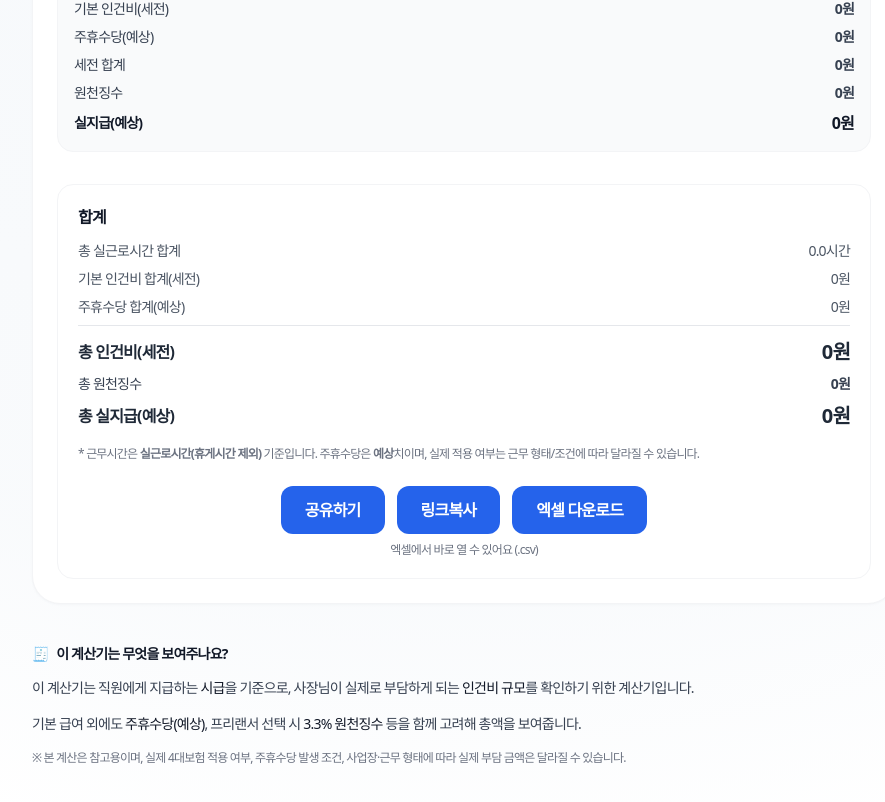
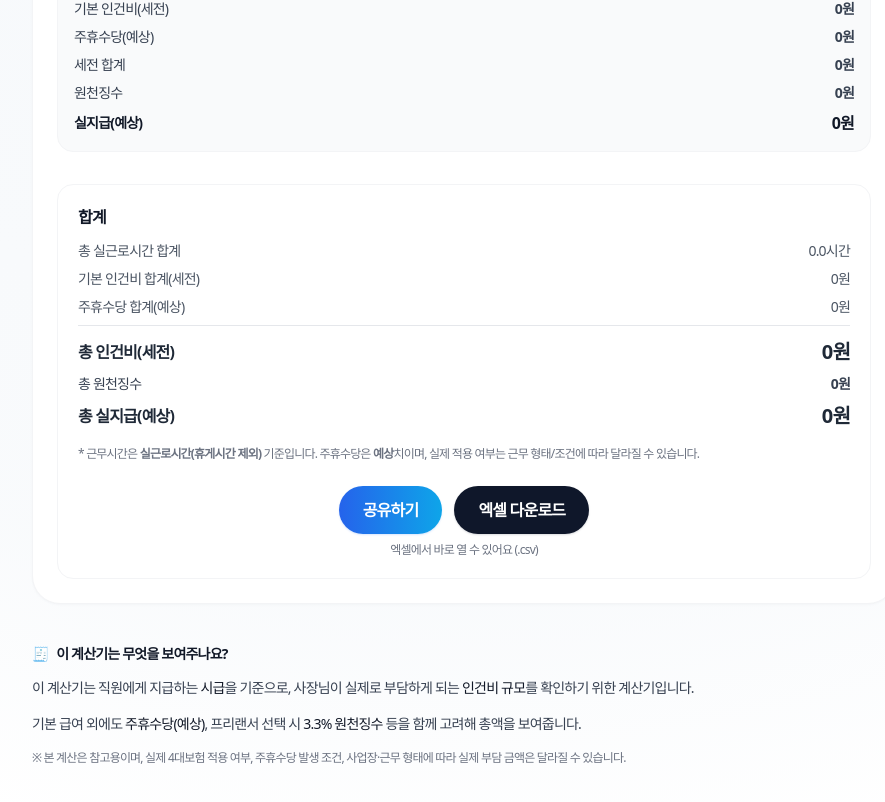
Before and after one commit to greentea2417/semogye-calculator, a Next.js app: page /hourly-multi in a window 1280 px wide. Shown: the part 682-1484 px from the top of the page, without its empty margins (176-1061 px from the left). Built offline with nearby package versions, Linux system fonts and the light colour scheme; a web font is replaced by a local one.

Commit message:
style: unify share actions and button palette

```diff
--- a/app/bonus/page.tsx
+++ b/app/bonus/page.tsx
@@ -151,7 +151,7 @@ function BonusContent() {
         </p>
 
         <div className="mt-6">
-          <BottomActions onCopyLink={handleShare} onShare={handleShare} />
+          <BottomActions onShare={handleShare} />
         </div>
       </section>
     </main>
--- a/app/burden/page.tsx
+++ b/app/burden/page.tsx
@@ -108,7 +108,7 @@ export default function BurdenPage() {
 
         <p className="text-xs text-gray-500">* 입력 즉시 자동 계산됩니다.</p>
 
-        <BottomActions copyLabel="링크복사" onCopyLink={onCopyLink} />
+        <BottomActions onShare={onCopyLink} />
       </section>
 
       {/* 결과 */}
--- a/app/compare/page.tsx
+++ b/app/compare/page.tsx
@@ -171,11 +171,6 @@ export default function ComparePage() {
         </p>
 
           <BottomActions
-          copyLabel="링크 복사"
-          onCopyLink={async () => {
-            await copyToClipboardSafe(shareUrl);
-            alert("현재 입력값이 포함된 링크가 복사되었습니다.");
-          }}
             onShare={async () => {
               const r = await shareOrCopy("세모계 알바 vs 프리랜서 비교", shareUrl);
               if (r.method === "copy") alert("현재 입력값이 포함된 링크가 복사되었습니다.");
--- a/app/components/BottomActions.tsx
+++ b/app/components/BottomActions.tsx
@@ -1,71 +1,50 @@
 "use client";
 
 type Props = {
-  // Excel (선택)
   excelLabel?: string;
   excelHint?: string;
   onExcelDownload?: () => void;
-
-  // Link copy (선택)
-  copyLabel?: string;
-  onCopyLink?: () => void;
-
-  // Share (선택)
   shareLabel?: string;
   onShare?: () => void;
+  shareHint?: string;
 };
 
 export default function BottomActions({
   excelLabel = "엑셀 다운로드",
   excelHint,
   onExcelDownload,
-
-  copyLabel = "링크 복사",
-  onCopyLink,
-
   shareLabel = "공유하기",
   onShare,
+  shareHint,
 }: Props) {
-  const hasAny = !!onExcelDownload || !!onCopyLink || !!onShare;
+  const hasAny = !!onExcelDownload || !!onShare;
   if (!hasAny) return null;
 
   return (
     <div className="mt-6 flex flex-col items-center gap-2">
       <div className="flex flex-wrap justify-center gap-3">
-        {/* ✅ 공유 */}
         {onShare && (
           <button
             type="button"
             onClick={onShare}
-            className="rounded-xl bg-blue-600 px-6 py-3 text-white font-semibold hover:bg-blue-700"
+            className="rounded-full bg-gradient-to-r from-blue-600 to-sky-500 px-6 py-3 text-white font-semibold shadow-sm shadow-blue-500/20 transition hover:from-blue-500 hover:to-sky-400"
           >
             {shareLabel}
           </button>
         )}
 
-        {/* ✅ 링크 복사 */}
-        {onCopyLink && (
-          <button
-            type="button"
-            onClick={onCopyLink}
-            className="rounded-xl bg-blue-600 px-6 py-3 text-white font-semibold hover:bg-blue-700"
-          >
-            {copyLabel}
-          </button>
-        )}
-
-        {/* ✅ 엑셀 다운로드(있는 계산기만) */}
         {onExcelDownload && (
           <button
             type="button"
             onClick={onExcelDownload}
-            className="rounded-xl bg-blue-600 px-6 py-3 text-white font-semibold hover:bg-blue-700"
+            className="rounded-full bg-slate-900 px-6 py-3 text-white font-semibold shadow-sm shadow-slate-900/15 transition hover:bg-slate-800"
           >
             {excelLabel}
           </button>
         )}
       </div>
 
+      {onShare && shareHint && <div className="text-xs text-gray-500">{shareHint}</div>}
       {onExcelDownload && excelHint && <div className="text-xs text-gray-500">{excelHint}</div>}
     </div>
   );
--- a/app/freelance/FreelanceClient.tsx
+++ b/app/freelance/FreelanceClient.tsx
@@ -145,11 +145,7 @@ export default function FreelancePage() {
           </span>
         </div>
 
-        <BottomActions
-          onShare={onShare}
-          onCopyLink={onCopyLink}
-          copyLabel="링크 복사"
-        />
+        <BottomActions onShare={onShare} />
       </section>
 
       {/* 설명 + FAQ */}
--- a/app/hourly-multi/HourlyMultiClient.tsx
+++ b/app/hourly-multi/HourlyMultiClient.tsx
@@ -648,18 +648,13 @@ export default function HourlyMultiClient() {
 
           {/* 액션: 엑셀 + 링크복사 + 공유하기 */}
           <BottomActions
-            excelLabel="엑셀 다운로드"
-            excelHint="엑셀에서 바로 열 수 있어요 (.csv)"
-            onExcelDownload={handleDownloadCSV}
-            copyLabel="링크복사"
-            onCopyLink={async () => {
-              await copyToClipboardSafe(shareUrl);
-              alert("현재 입력값이 포함된 링크가 복사되었습니다.");
-            }}
             onShare={async () => {
               const r = await shareOrCopy("세모계 사장님용 시급 계산기", shareUrl);
               if (r.method === "copy") alert("현재 입력값이 포함된 링크가 복사되었습니다.");
             }}
+            onExcelDownload={handleDownloadCSV}
+            excelLabel="엑셀 다운로드"
+            excelHint="엑셀에서 바로 열 수 있어요 (.csv)"
           />
         </div>
       </section>
--- a/app/hourly/HourlyClient.tsx
+++ b/app/hourly/HourlyClient.tsx
@@ -237,16 +237,10 @@ export default function HourlyClient() {
 
           {/* ✅ 액션(공유/복사) */}
           <BottomActions
-            copyLabel="공유 링크 복사"
-            onCopyLink={async () => {
-              await copyToClipboardSafe(shareUrl);
-              alert("공유 링크가 복사되었습니다.");
-            }}
-            onShare={async () => {
-              const r = await shareOrCopy("세모계 시급 계산기", shareUrl);
-              if (r.method === "copy") alert("공유 링크가 복사되었습니다.");
-            }}
-          />
+          onShare={async () => {
+            await shareOrCopy("세모계 시급 계산기", shareUrl);
+          }}
+        />
         </div>
       </section>
 
--- a/app/profit/page.tsx
+++ b/app/profit/page.tsx
@@ -160,7 +160,7 @@ function ProfitContent() {
         </p>
 
         <div className="mt-6">
-          <BottomActions onCopyLink={handleShare} onShare={handleShare} />
+          <BottomActions onShare={handleShare} />
         </div>
       </section>
 
--- a/app/salary/SalaryClient.tsx
+++ b/app/salary/SalaryClient.tsx
@@ -235,10 +235,6 @@ export default function SalaryClient() {
         </div>
 
         <BottomActions
-          onCopyLink={async () => {
-            await copyToClipboardSafe(shareUrl);
-            alert("링크가 복사되었습니다.");
-          }}
           onShare={async () => {
             await copyToClipboardSafe(shareUrl);
             alert("링크가 복사되었습니다.");
--- a/app/vat/page.tsx
+++ b/app/vat/page.tsx
@@ -77,7 +77,7 @@ function VatContent() {
         </p>
 
         <div className="mt-6">
-          <BottomActions onCopyLink={handleShare} onShare={handleShare} />
+          <BottomActions onShare={handleShare} />
         </div>
       </section>
     </main>
```
Lines whose indentation alone changed are shown as unchanged.
